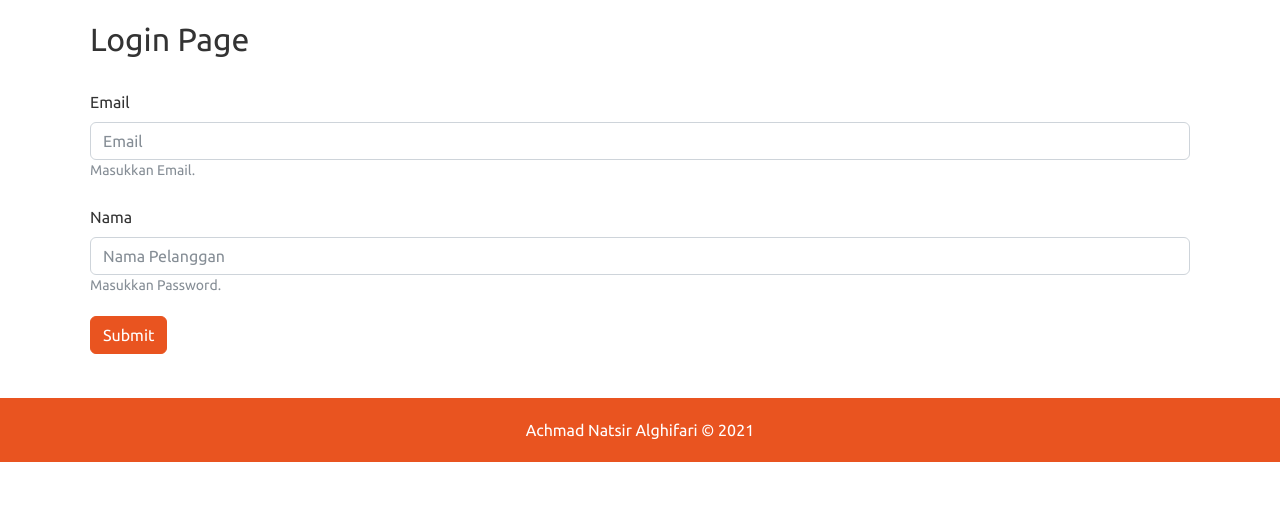
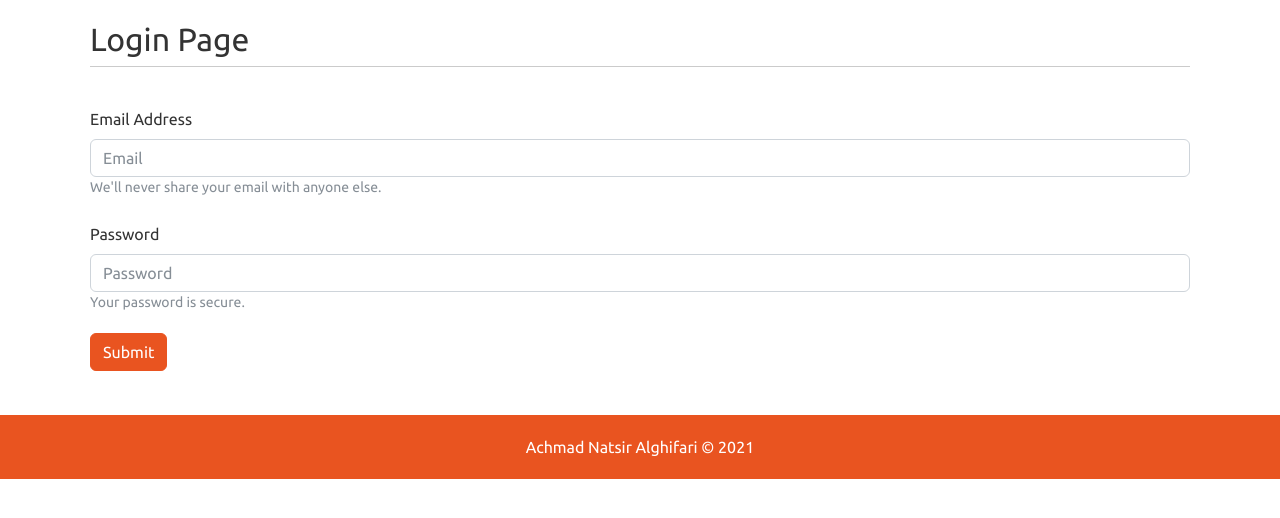
Before and after one commit to misterquinze/GDP_CI-Library, a CodeIgniter app: page /buku/Login in a window 1280 px wide. Shown: the part 56-574 px from the top of the page. Run offline with CodeIgniter, Linux system fonts and the light colour scheme; some libraries are stand-ins or nearby versions.

Commit message:
add <hr> in view

```diff
--- a/application/views/buku/index.php
+++ b/application/views/buku/index.php
@@ -1,4 +1,5 @@
 	<div class="h2"  style="margin-bottom: 10px;"><?= $title; ?></div>
+	<hr>
 	<a style="margin-bottom: 10px;" href="<?=site_url("/buku/add")?>" class="btn btn-success btn-block">Add Buku</a>
 		<?php foreach($buku as $item) : ?>
 		<div class="card bg-light mb-3" style="max-width: 30rem;">
--- a/application/views/buku/view.php
+++ b/application/views/buku/view.php
@@ -1,5 +1,5 @@
 		<div class="h2" style="margin-bottom: 10px;"><?=$title; ?></div>
-
+        <hr>
 		<div class="card bg-light mb-3" style="max-width: 30rem;">
 			<div class="card-header h3">
 
--- a/application/views/login/index.php
+++ b/application/views/login/index.php
@@ -1,16 +1,16 @@
 <?=form_open("");?>
   <fieldset>
     <legend class="h2">Login Page</legend>
-
+    <hr>
     <div class="form-group">
-        <label for="txtEmail" class="form-label mt-4">Email</label>
+        <label for="txtEmail" class="form-label mt-4">Email Address</label>
         <input type="email" class="form-control" name="email" id="txtEmail" aria-describedby="emailHelp" placeholder="Email" >
-		<small id="emailtHelp" class="form-text text-muted">Masukkan Email.</small>
+		<small id="emailtHelp" class="form-text text-muted">We'll never share your email with anyone else.</small>
     </div>
     <div class="form-group">
-        <label for="txtPassword" class="form-label mt-4">Nama</label>
-        <input type="text" class="form-control" name="password" id="txtNama" aria-describedby="namaHelp" placeholder="Nama Pelanggan" >
-        <small id="namaHelp" class="form-text text-muted">Masukkan Password.</small>
+        <label for="txtPassword" class="form-label mt-4">Password</label>
+        <input type="password" class="form-control" name="password" id="txtPassword" aria-describedby="passwordHelp" placeholder="Password" >
+        <small id="passwordHelp" class="form-text text-muted">Your password is secure.</small>
     </div>
 
     <button style="margin-top: 20px;" type="submit" class="btn btn-primary">Submit</button>
--- a/application/views/pelanggan/index.php
+++ b/application/views/pelanggan/index.php
@@ -1,4 +1,5 @@
 	<div class="h2"  style="margin-bottom: 10px;"><?= $title; ?></div>
+	<hr>
 		<a style="margin-bottom: 10px;" href="<?=site_url("/pelanggan/add")?>" class="btn btn-success btn-block">Add Pelanggan</a>
 		<?php foreach($pelanggan as $item) : ?>
 		<div class="card bg-light mb-3" style="max-width: 30rem;">
--- a/application/views/pelanggan/view.php
+++ b/application/views/pelanggan/view.php
@@ -1,5 +1,5 @@
 	<div class="h2" style="margin-bottom: 10px;"><?=$title; ?></div>
-
+	<hr>
 		<div class="card bg-light mb-3" style="max-width: 30rem;">
 			<div class="card-header h3">
 
```
